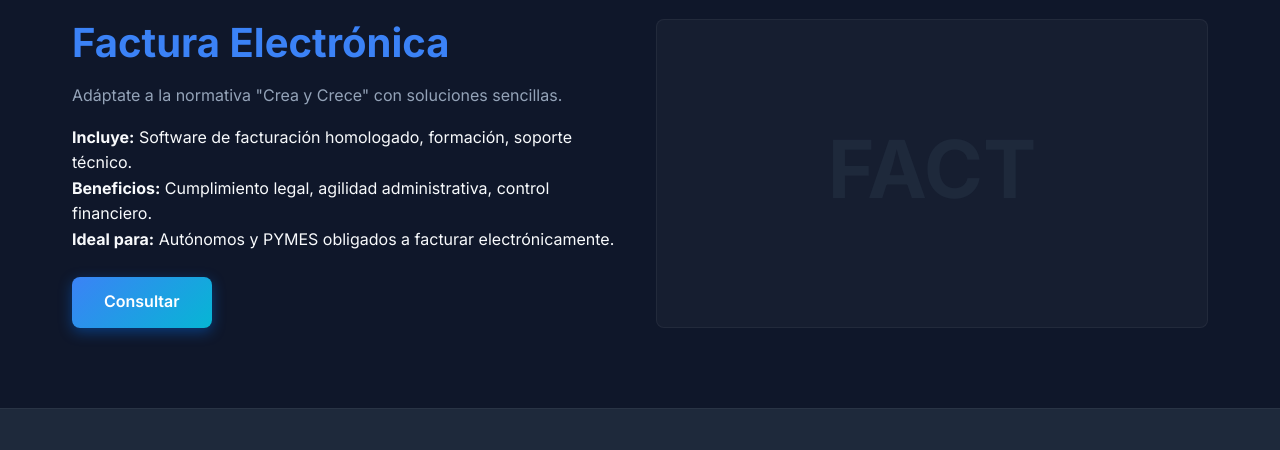
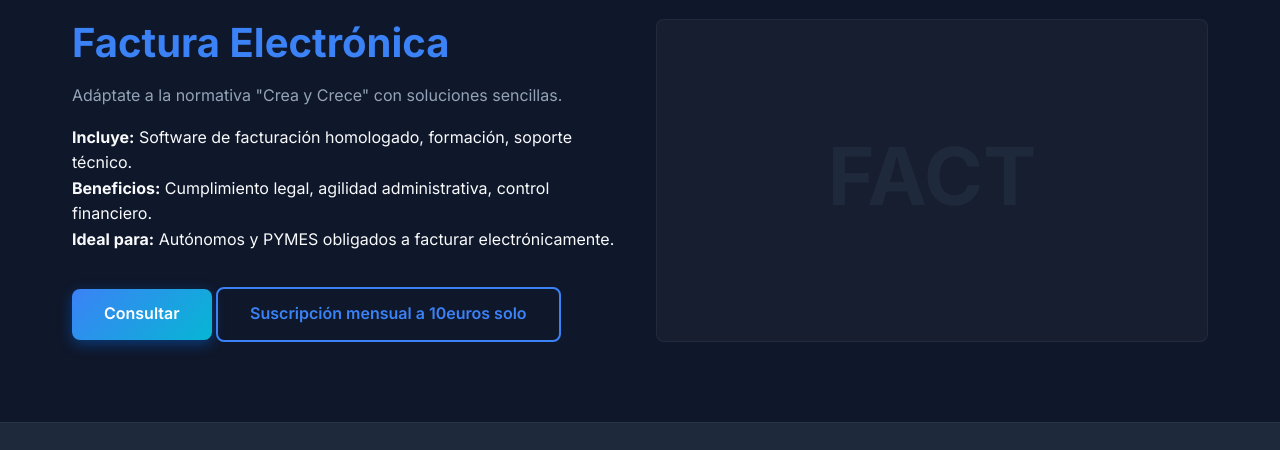
Before and after one commit to Mouriri/mendigital.es, a website built with Vite: page services.html in a window 1280 px wide. Shown: the part 2484-2934 px from the top of the page. Built offline with nearby package versions, Linux system fonts and the light colour scheme.

Commit message:
Add Stripe subscription button to services page

```diff
--- a/services.html
+++ b/services.html
@@ -152,6 +152,8 @@
                             </li>
                         </ul>
                         <a href="/contact.html" class="btn btn-primary">Consultar</a>
+                        <a href="https://buy.stripe.com/aFa4gz1YM54042PcU61sQ00" class="btn btn-outline"
+                            style="margin-top: 10px; display: inline-block;">Suscripción mensual a 10euros solo</a>
                     </div>
                     <div class="card"
                         style="display: flex; align-items: center; justify-content: center; min-height: 200px;">
```
